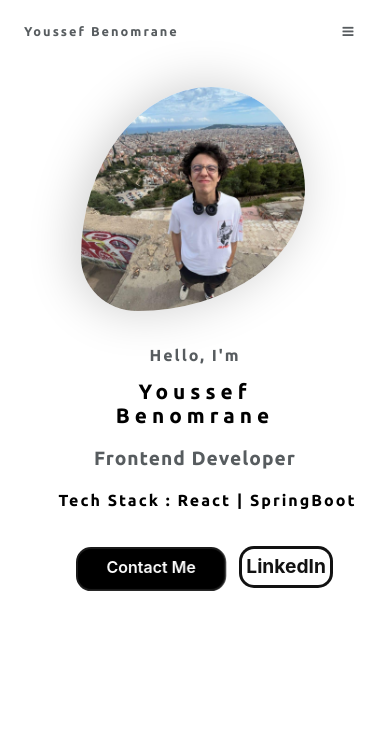
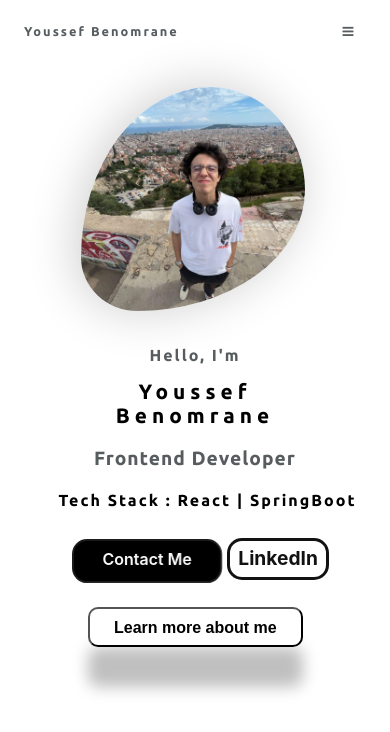
Before and after one commit to Youuusseff/Portfolio, a React (Create React App) app in the folder portfolio/: page / in a window 390 px wide. Shown: the top 732 px of the page. Built offline with nearby package versions, Linux system fonts and the light colour scheme.

Commit message:
transition button to about

```diff
--- a/portfolio/src/App.js
+++ b/portfolio/src/App.js
@@ -5,6 +5,7 @@ import Home from './components/home/Home';
 import WelcomeAnimation from './components/home/welcome';
 import { useState } from 'react';
 import gsap from 'gsap';
+import About from './components/home/About';
 
 function App() {
   const [togglePage, changePage] = useState("welcome")
@@ -20,11 +21,15 @@ function App() {
       return (<WelcomeAnimation changePage = {changePage}/>);
     }
     else{
-      return (
-        <div className="App">
-          <Navbar/>
-          <Home/>
-        </div>);
+      if(togglePage == "about"){
+        return(<About/>)
+      }
+      else{
+        return (
+          <div className="App">
+            <Navbar/>
+            <Home changePage = {changePage}/>
+          </div>);}
     }
   }
   return (
--- /dev/null
+++ b/portfolio/src/components/home/About.js
@@ -0,0 +1,22 @@
+import React from 'react'
+import Navbar from './Navbar'
+import './App.css';
+import pdp from './images/pdp.jpeg';
+
+function About() {
+  return (
+    <div className='About'>
+        <Navbar/>
+        <div className='about-container'>
+            <div className='description'>
+                Hi my name is youssef
+            </div>
+            <div className='pdp-wrapper'>
+                <img className='img-pdp' src={pdp} alt='pdp'></img>
+            </div>
+        </div>
+    </div>
+  )
+}
+
+export default About
--- a/portfolio/src/components/home/App.css
+++ b/portfolio/src/components/home/App.css
@@ -218,7 +218,7 @@ nav{
   .button-c{
     text-align: center;
     width: 55% !important;
-    margin: 1rem !important;
+    margin: 0.5rem !important;
     text-wrap: nowrap !important;
     margin-left: 0;
     min-height: 0.5rem !important;
@@ -234,6 +234,14 @@ nav{
     height: 1.5rem !important;
     padding-top: 1.05rem !important;
     padding-bottom: 1.2rem !important;
+  }
+  .transition-button{
+    font-size: 1rem !important;
+    height: 2.5rem !important;
+    position: relative;
+    letter-spacing: 0 !important;
+    top: 44px;
+    margin-top: 1.5rem !important;
   }
 }
 @media screen and (min-width:500px) and (max-width:1215px) {
@@ -279,10 +287,7 @@ nav{
   font-weight: 600;
   line-height: normal;
   margin: 0;
-  min-height: 60px;
-  min-width: 0;
   outline: none;
-  padding: 16px 24px;
   text-align: center;
   text-decoration: none;
   transition: all 300ms cubic-bezier(.23, 1, 0.32, 1);
@@ -291,6 +296,8 @@ nav{
   touch-action: manipulation;
   text-wrap: nowrap;
   will-change: transform;
+  width: 7rem;
+  height: 2.8rem;
 }
 .button-l {
   align-items: center;
@@ -319,6 +326,8 @@ nav{
   -webkit-user-select: none;
   touch-action: manipulation;
   box-shadow: #121212 0 0 0 3px, transparent 0 0 0 0;
+  width: 6rem;
+  height: 2.3rem;
 }
 
 .button-l:hover {
@@ -338,3 +347,45 @@ nav{
   box-shadow: none;
   transform: translateY(0);
 }
+.transition-button{
+  border-radius: 10px;
+  padding: 0.6rem;
+  background: transparent;
+  font-size: 2rem;
+  font-weight: 600;
+  margin-top: 1rem;
+  letter-spacing: 0.3rem;
+  animation: scale 2s  infinite;
+  box-shadow: rgba(0, 0, 0, 0.25) 0 40px 15px;
+  padding-left: 1.5rem;
+  padding-right: 1.5rem;
+  cursor: pointer;
+}
+.transition-button:hover{
+  animation-play-state: paused;
+  animation: colorChange 1.5s;
+  background-color: black;
+  color: white;
+}
+
+@keyframes colorChange {
+  0%{
+    background-color: white;
+    color: black;
+  }
+  100%{
+    background-color: black;
+    color: white;
+  }
+}
+@keyframes scale {
+  0%{
+    transform: scale(1);
+  }
+  50%{
+    transform: scale(1.03);
+  }
+  100%{
+    transform: scale(1);
+  }
+}
--- a/portfolio/src/components/home/Home.js
+++ b/portfolio/src/components/home/Home.js
@@ -1,8 +1,13 @@
 import React from 'react'
 import pdp from './images/pdp.jpeg'
 import './App.css';
+import gsap from 'gsap';
 
-export default function Home() {
+export default function Home(props) {
+  function transitionHandler(){
+    const tl1 = gsap.timeline();
+    tl1.to('.Home', {duration: 2, scale: 1.2,x: "53rem", y:3,ease: 'power2.in'});
+  }
   return (
     <div className='Home'>
       <div className='pdp-wrapper'>
@@ -17,6 +22,9 @@ export default function Home() {
           <a href='' target='_blank'><button class="button-c" role="button">Contact Me</button></a>
           <a href='https://github.com/Youuusseff' target='_blank'><button class="button-l" role="button">LinkedIn</button></a>
         </div>
+        <div className='transition-description'>
+          <button className='transition-button'onClick={()=>transitionHandler()}>Learn more about me</button>
+        </div>
       </div>
     </div>
   )
--- a/portfolio/src/components/home/welcome.js
+++ b/portfolio/src/components/home/welcome.js
@@ -33,8 +33,7 @@ const WelcomeAnimation = (props) => {
     const tl = gsap.timeline();
     tl.to("#text-container", { duration: 2, opacity: 1, scale: 1.5 })
       .to("#particle-container", { duration: 2, opacity: 1, scale: 1.5, onComplete: startParticleAnimation }, '-=1') // Overlap the particle animation with text animation
-      .to("#text-container", { duration : 3, opacity: 0, scale: 0.5})
-      .to("#particle-container", {duration: 1,y: "+=10" , opacity: 0 , scale: 0.2 , onComplete: ()=>{props.changePage('home')}}, '-=1');
+      .to(["#text-container","#particle-container"], { duration : 3, opacity: 0, scale: 0.5,onComplete: ()=>{props.changePage('home')}});
   }, []); // Empty dependency array to run the effect only once when the component mounts
 
   const startParticleAnimation = () => {
```
